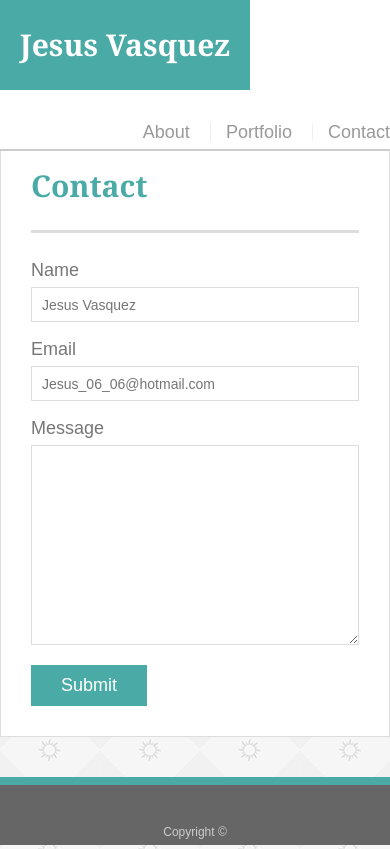
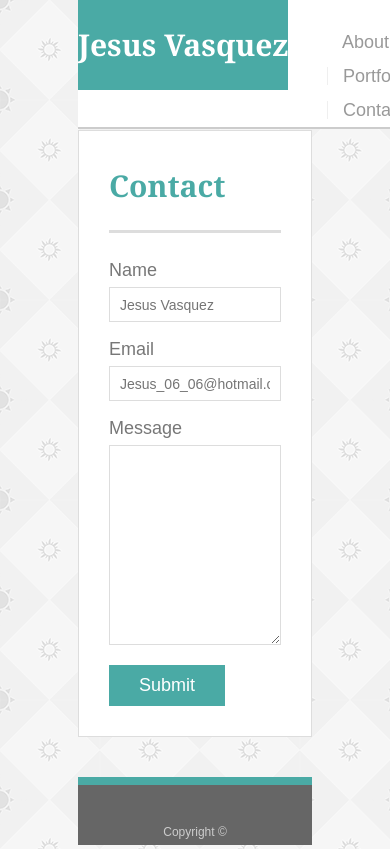
Before and after one commit to gabriel0687/Responsive-Portfolio, a plain HTML site: page contact.html in a window 390 px wide. Drawn offline with Linux system fonts and the light colour scheme.

Commit message:
Responsive portfolio

```diff
--- a/assets/css/style.css
+++ b/assets/css/style.css
@@ -217,21 +217,70 @@ body {
   }
 
   @media screen and (max-width: 980px) {
-    #container{
-      width: 980px;
-    }
+  body{
+    margin-left: 20%;
+    margin-right: 20%;
   }
+  .container{
+    width: auto;
+  }
+  #masthead{
+    width: auto;
+  }
+  #logo{
+    width: auto;
+  }
+  nav{
+    width: 70%;
+  }
+  #main-section{
+    width: 60%;
+  }
+  #contact-form{
+    float: center;
+  }
+
+  }
+
   @media screen and (max-width:768px){
-    #container{
-      width: 768px;
-    }
+  body{
+    margin-left: 30;
+    margin-right: 30;
+  }
+  .container{
+  width: auto;
+  }
+  #main-section{
+    width: 30%;
+  }
+  #masthead{
+    width: auto;
+  }
+  nav{
+    width: 40%;
+  }
+  #logo{
+    width: auto;
+  }
+
   }
 
   @media screen and (max-width: 640px){
-    #container{
-      width: 640px;
+  body{
+    margin-left: 50;
+    margin-right: 50;
+  }
+    #masthead{
+      width: auto;
     }
-     header{
-       position: static;
-     }
+    nav{
+      width: 25%;
     }
+    #logo{
+      width: auto;
+    }
+    .container{
+      width: auto;
+    }
+
+    }
```
